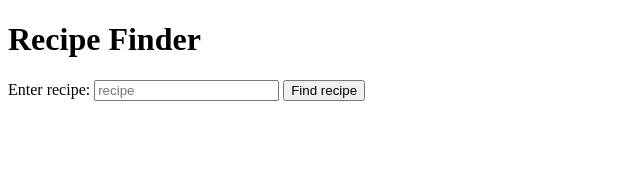
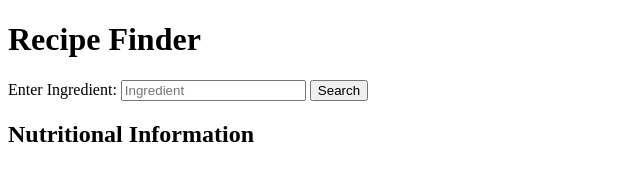
Before and after one commit to GibinMGeorge/Project-1, a plain HTML site: page index.html in a window 1280 px wide. Shown: the whole page, without its empty margins (0-640 px from the left). Drawn offline with nearby package versions, Linux system fonts and the light colour scheme.

Commit message:
just made some small changes in index

```diff
--- a/index.html
+++ b/index.html
@@ -3,7 +3,7 @@
 <head>
   <meta charset="UTF-8">
   <meta name="viewport" content="width=device-width, initial-scale=1.0">
-  <title>Recipe Finder</title>
+  <title>Recipe Explorer and Meal Planner</title>
   <link rel="stylesheet" href="style.css">
 </head>
 <body>
@@ -12,16 +12,20 @@
   </header>
 
   <main>
-    <div class="col-12 col-md-4">
+    <section id="recipe-search">
       <form id="search-form">
-        <label for="recipe-input">Enter recipe:</label>
-        <input type="text" id="recipe-input" placeholder="recipe">
-        <button type="submit">Find recipe</button>
+        <label for="city-input">Enter Ingredient:</label>
+        <input type="text" id="ingredient-input" placeholder="Ingredient">
+        <button type="button" onclick="searchRecipes()">Search</button>
       </form>
-    </div>
+      <div id="recipe-results"></div>
+    </section>
 
-    <section id="recipe">
-      <!-- Displays recipe and nutrition information -->
+    <section id="nutritional-info">
+      <h2>Nutritional Information</h2>
+      <!-- This shows about Nutrition al Infos -->
+      <div id="nutrition-results"></div>
+    </section>
 
   </main>
 
```
